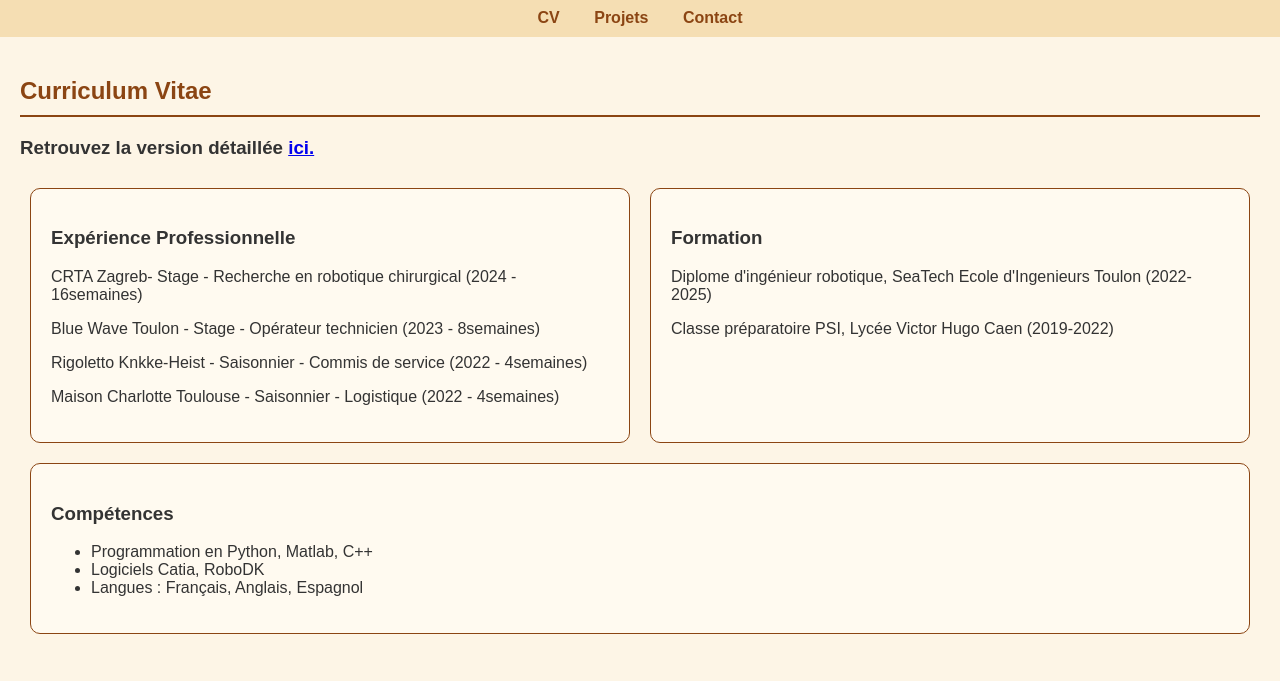
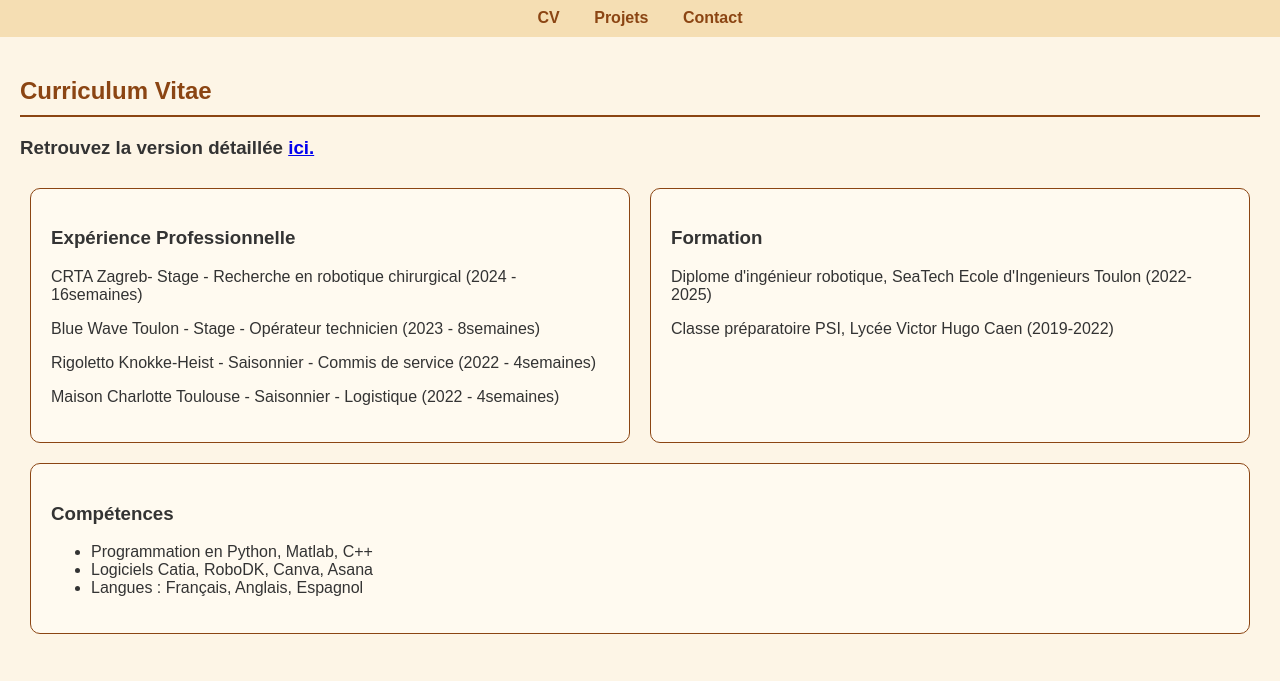
Before and after one commit to MaevaHwks/CV, a plain HTML site: page index.html in a window 1280 px wide. Shown: the part 78-759 px from the top of the page. Drawn offline with Linux system fonts and the light colour scheme.

Commit message:
Update index.html

```diff
--- a/index.html
+++ b/index.html
@@ -110,7 +110,7 @@
                     <h3>Expérience Professionnelle</h3>
                     <p> CRTA Zagreb- Stage - Recherche en robotique chirurgical  (2024 - 16semaines)</p>
                     <p> Blue Wave Toulon - Stage - Opérateur technicien (2023 - 8semaines)</p>
-		    <p> Rigoletto Knkke-Heist - Saisonnier - Commis de service (2022 - 4semaines)</p>
+		    <p> Rigoletto Knokke-Heist - Saisonnier - Commis de service (2022 - 4semaines)</p>
 		    <p> Maison Charlotte Toulouse - Saisonnier - Logistique (2022 - 4semaines)</p>
                 </div>
                 <div class="cv-item">
@@ -122,7 +122,7 @@
                     <h3>Compétences</h3>
                     <ul>
                         <li>Programmation en Python, Matlab, C++ </li>
-                        <li>Logiciels Catia, RoboDK </li>
+                        <li>Logiciels Catia, RoboDK, Canva, Asana </li>
                         <li>Langues : Français, Anglais, Espagnol </li>
                     </ul>
                 </div>
```
